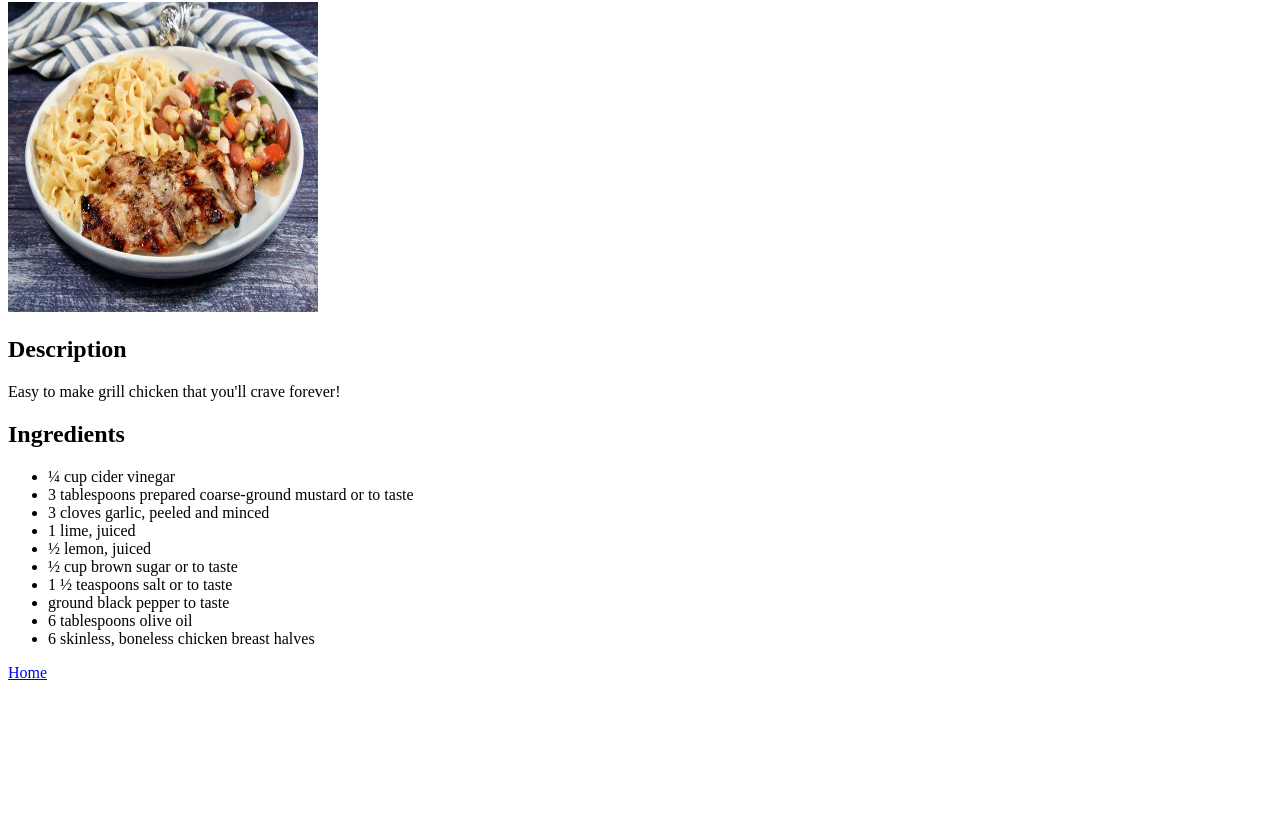
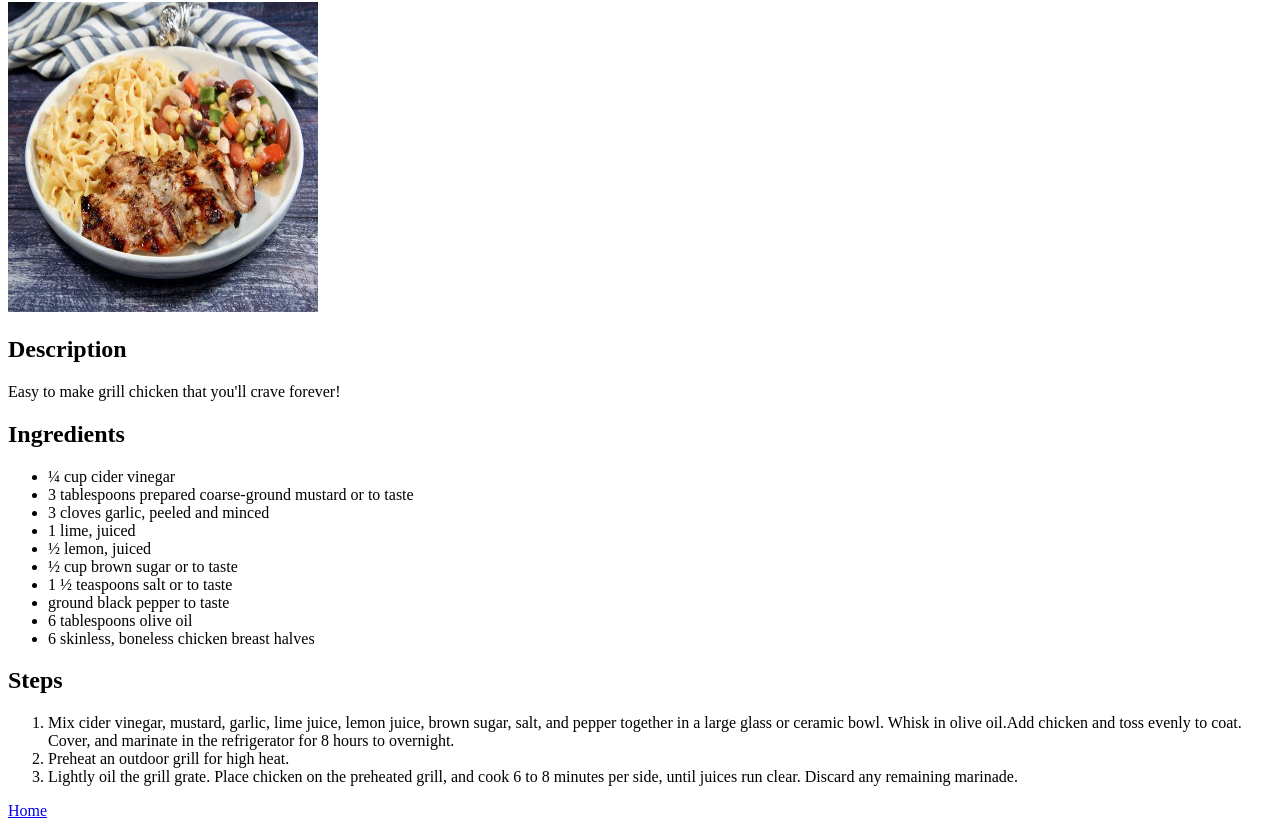
Before and after one commit to shaurya-s-dubey/recipe-website, a plain HTML site: page recipes/chicken.html in a window 1280 px wide. Shown: the part 78-914 px from the top of the page. Before the commit the page ends 800 px from the top, so only its background shows below. Drawn offline with Linux system fonts and the light colour scheme.

Commit message:
Added steps to chicken.html

```diff
--- a/recipes/chicken.html
+++ b/recipes/chicken.html
@@ -52,6 +52,27 @@
         </ul>
     </p>
     <p>
+        <h2>Steps</h2>
+    </p>
+    <p>
+        <ol>
+            <li>
+                Mix cider vinegar, mustard, garlic, lime juice, lemon juice, brown sugar, salt, and pepper together
+                in a large glass or ceramic bowl. Whisk in olive oil.Add chicken and toss evenly to coat. Cover,
+                and marinate in the refrigerator for 8 hours to overnight.
+            </li>
+            <li>
+                Preheat an outdoor grill for high heat.
+
+
+            </li>
+            <li>
+                Lightly oil the grill grate. Place chicken on the preheated grill, and cook 6 to 8 minutes per side,
+                until juices run clear. Discard any remaining marinade.
+            </li>
+        </ol>
+    </p>
+    <p>
         <a href="../index.html">Home</a>
     </p>
 
```
